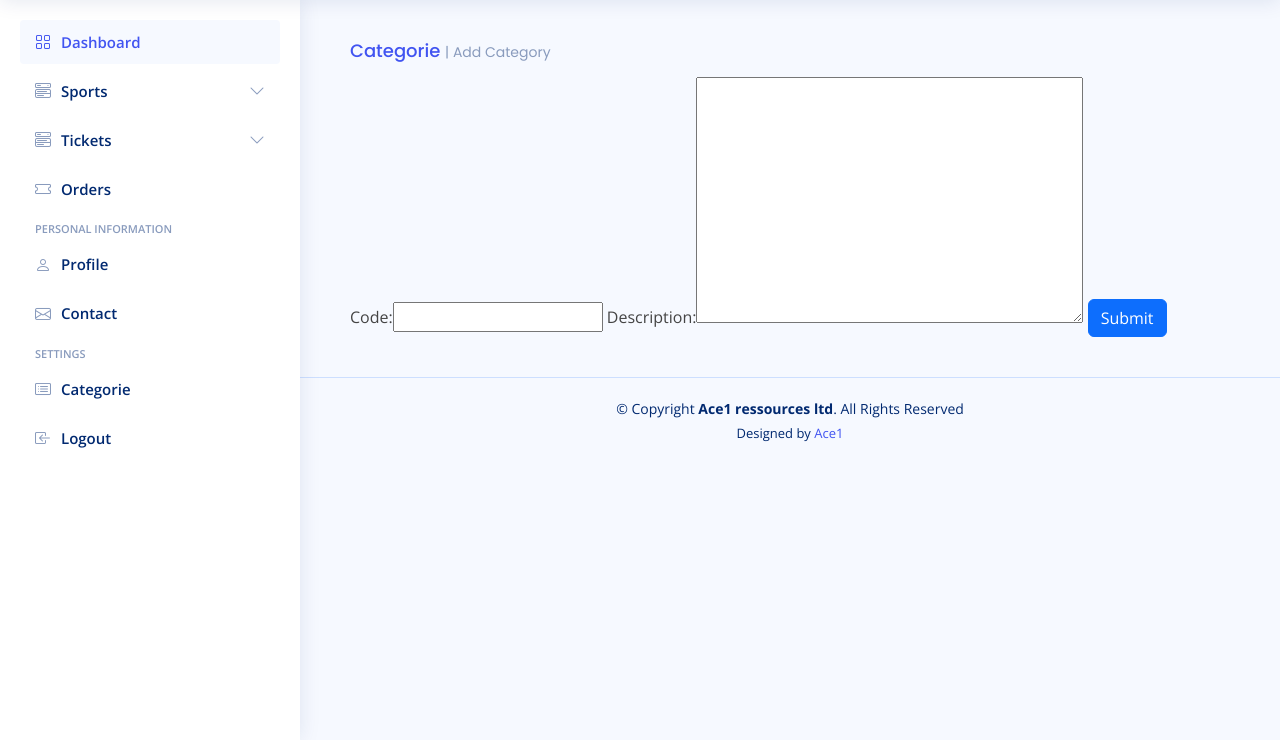
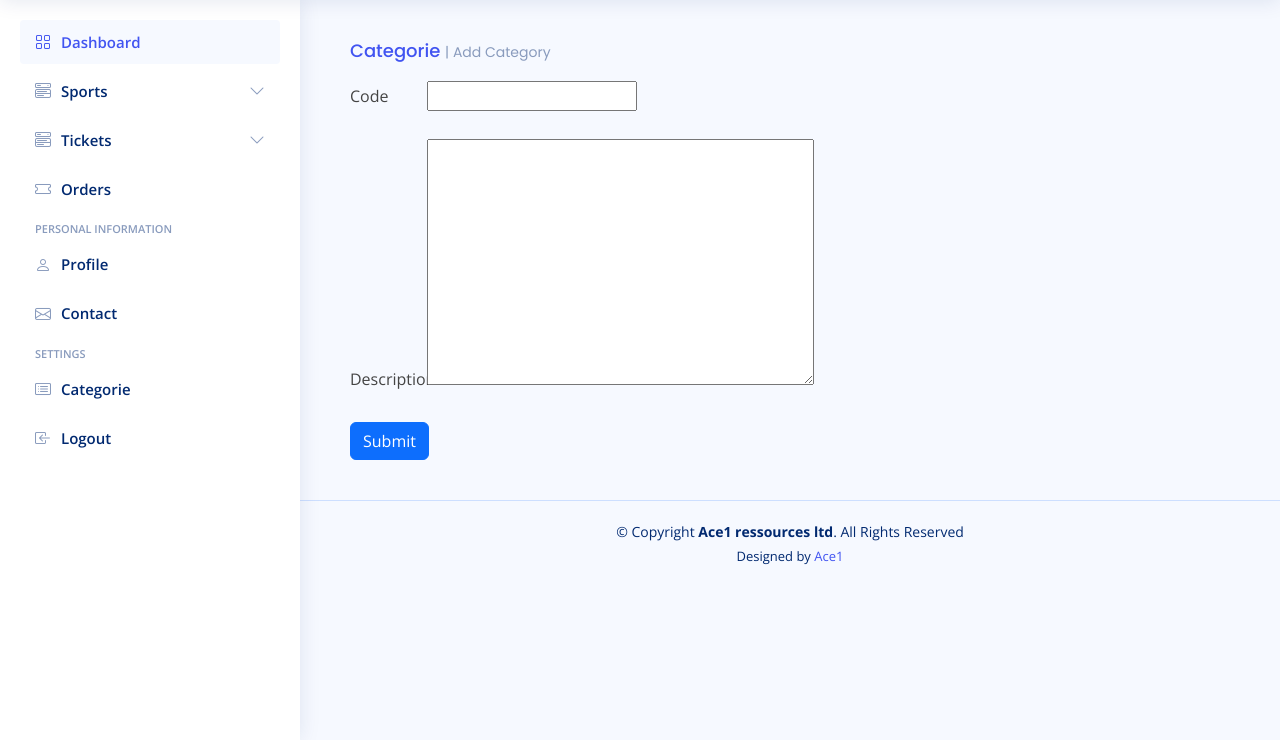
Before and after one commit to Ace7260/vente_tickets, a Django app: page /category/add/ in a window 1280 px wide. Shown: the part 60-800 px from the top of the page. Run offline with Django 3.2, Linux system fonts and the light colour scheme; some libraries are stand-ins or nearby versions.

Commit message:
correction design add category

```diff
--- a/app/templates/app/category/add_category.html
+++ b/app/templates/app/category/add_category.html
@@ -10,7 +10,18 @@
           <form action="" method="POST">
 
             {% csrf_token %}
-            {{form}}
+            <div class="form-group" >
+              <label class="col-sm-1 col-form-label">Code</label>
+              {{form.code}}
+            </div>
+            </br>
+
+            <div class="form-group" >
+              <label class="col-sm-1 col-form-label">Description</label>
+              {{form.description}}
+            </div>
+            </br>
+
             <input  class="btn btn-primary" type="Submit" name="Submit">
 
           </form>
```
